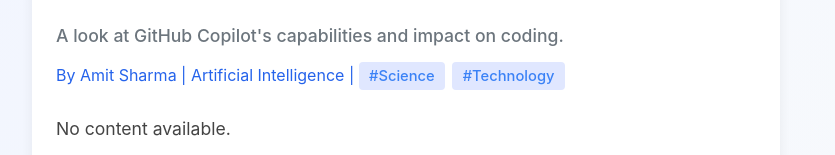
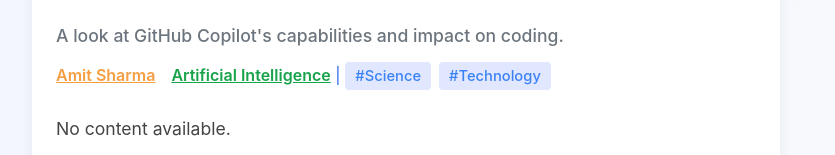
Before and after one commit to manisshpoojary/article-explorer, a Vue app in the folder vue-articles-app/: page /article/a2b448sq in a window 1280 px wide. Shown: the part 487-642 px from the top of the page, without its empty margins (234-1069 px from the left). Built offline with nearby package versions, Linux system fonts and the light colour scheme.

Commit message:
feat: enhance ArticleDetail component with clickable author and category links

```diff
--- a/vue-articles-app/src/components/ArticleDetail.vue
+++ b/vue-articles-app/src/components/ArticleDetail.vue
@@ -4,10 +4,10 @@
     <img v-if="article.hero" :src="article.hero" class="detail-hero" alt="hero" />
     <div class="subtitle">{{ article.subtitle }}</div>
     <div class="meta">
-      <span>By {{ article.authorName }}</span>
-      <span v-if="categoryName"> | {{ categoryName }}</span>
+      <span class="author-link" @click="goToAuthor(article.authorName)">{{ article.authorName }}</span>
+      <span v-if="categoryName" class="category-link" @click="goToCategory(article.categoryId)">{{ categoryName }}</span>
       <span v-if="article.tags && article.tags.length">
-        | <span v-for="tag in article.tags" :key="tag" class="tag">#{{ tag }}</span>
+        | <span v-for="tag in article.tags" :key="tag" class="tag" @click.stop="goToTag(tag)">#{{ tag }}</span>
       </span>
     </div>
     <div class="content">
@@ -19,9 +19,10 @@
 
 <script setup>
 import { ref, onMounted } from 'vue';
-import { useRoute } from 'vue-router';
+import { useRoute, useRouter } from 'vue-router';
 
 const route = useRoute();
+const router = useRouter();
 const article = ref(null);
 const categoryName = ref('');
 
@@ -36,6 +37,18 @@
     categoryName.value = cat ? cat.name : '';
   }
 });
+
+function goToTag(tag) {
+  router.push({ name: 'TagArticles', params: { tag } });
+}
+
+function goToCategory(categoryId) {
+  router.push({ name: 'CategoryArticles', params: { categoryId } });
+}
+
+function goToAuthor(author) {
+  router.push({ name: 'AuthorArticles', params: { author } });
+}
 </script>
 
 <style scoped>
@@ -100,4 +113,18 @@
   font-weight: 700;
   text-align: left;
 }
+.category-link {
+  color: #16a34a;
+  cursor: pointer;
+  font-weight: 600;
+  margin-left: 0.5em;
+  text-decoration: underline;
+}
+.author-link {
+  color: #f59e42;
+  cursor: pointer;
+  font-weight: 600;
+  margin-right: 0.5em;
+  text-decoration: underline;
+}
 </style>
```
